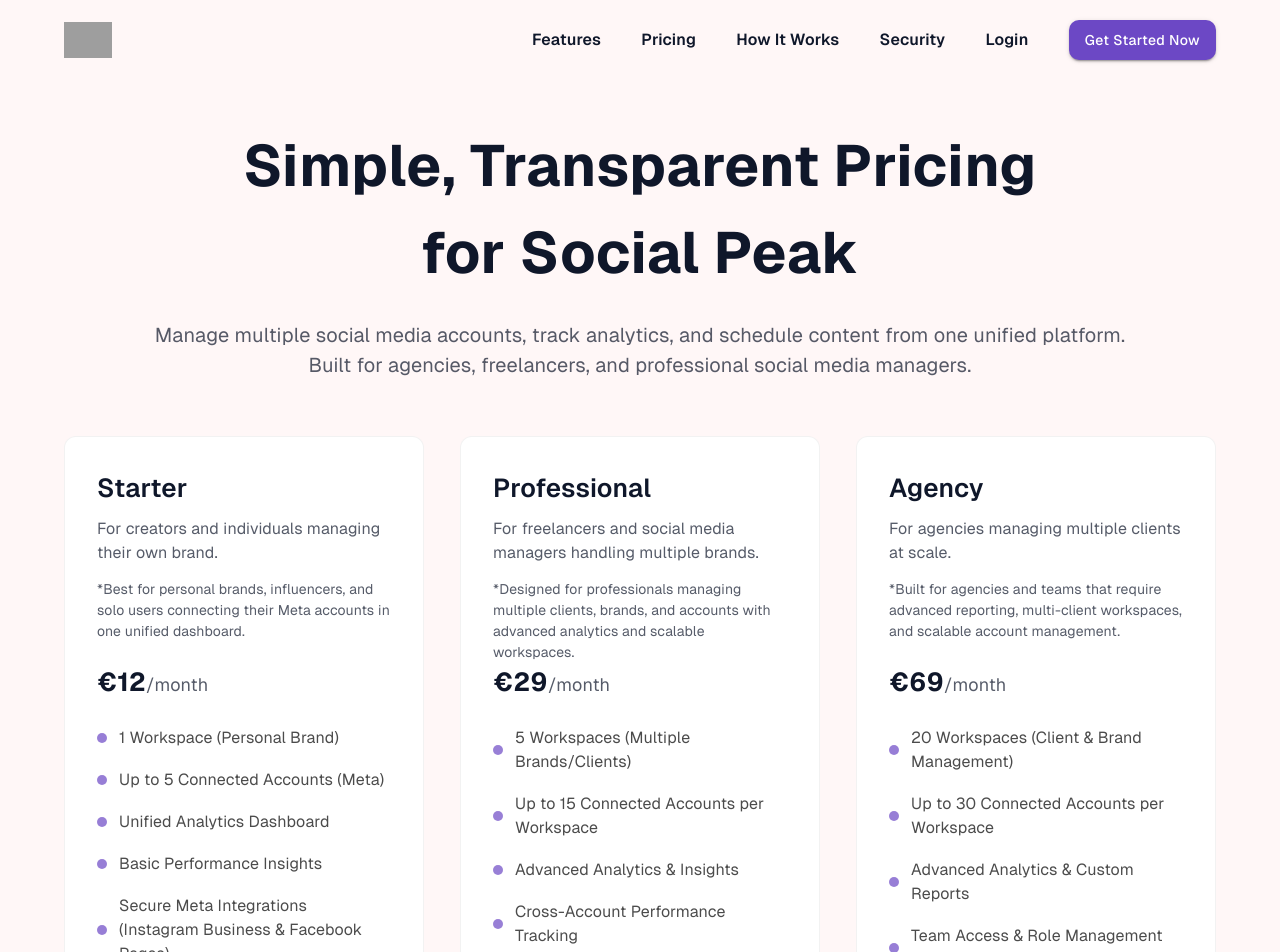
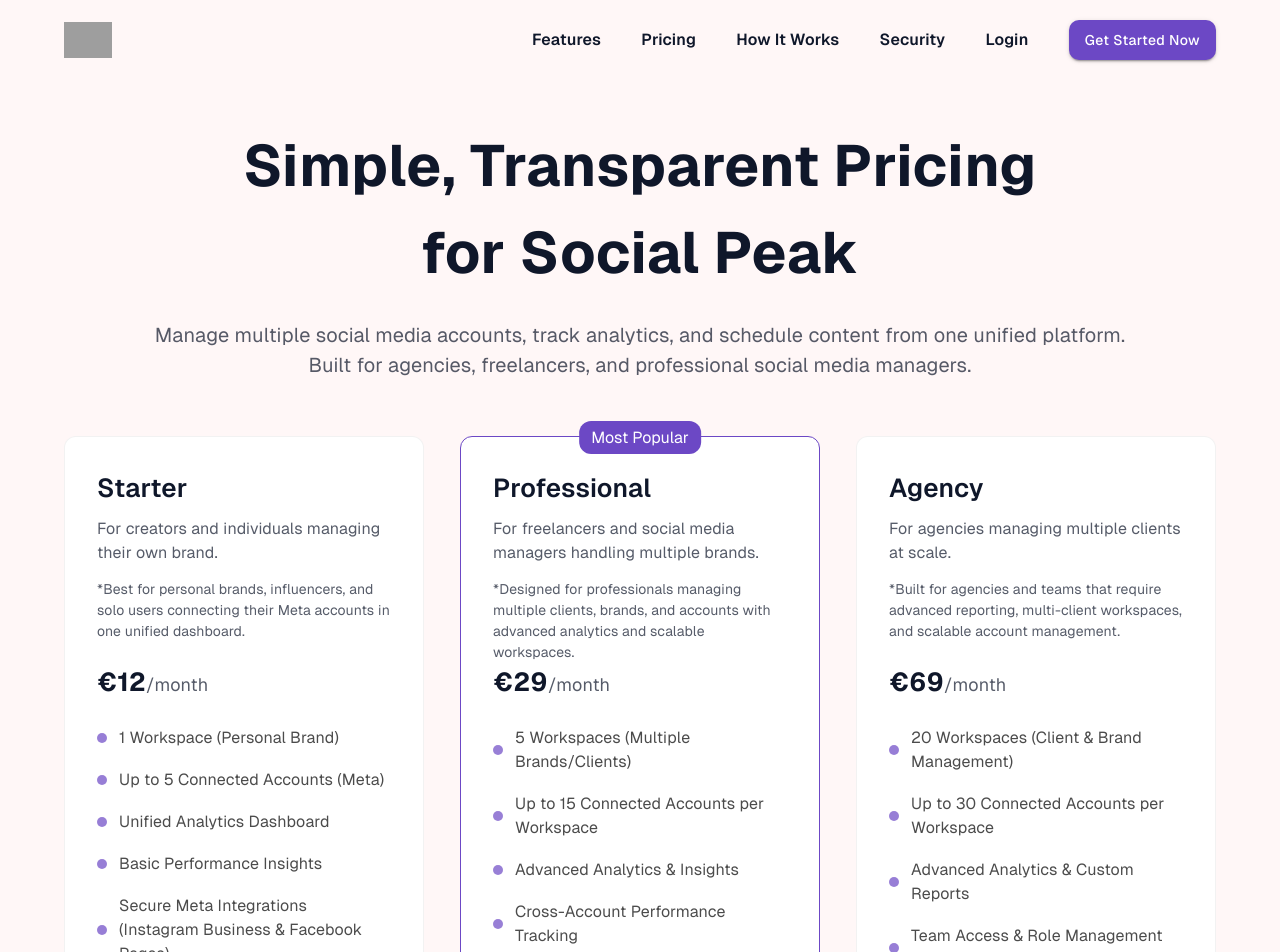
Before and after one commit to socialpeakhq/social-peak-landing, a React (Vite) app: page /pricing in a window 1280 px wide. Shown: the top 952 px of the page. Built offline with nearby package versions, Linux system fonts and the light colour scheme; grey boxes are pictures that could not be loaded.

Commit message:
added popular price card

```diff
--- a/src/pages/pricing/components/PricingCard/index.tsx
+++ b/src/pages/pricing/components/PricingCard/index.tsx
@@ -9,7 +9,7 @@
 
 export default function PriceCard({ card }: IProps): ReactElement {
   return (
-    <Box className={styles.cardContainer}>
+    <Box className={`${styles.cardContainer} ${card.popular && styles.popularCard}`}>
       <Typography className={styles.cardTitle}>{card.title}</Typography>
       <Typography className={styles.tagline}>{card.tagline}</Typography>
       <Typography className={styles.description}>*{card.description}</Typography>
--- a/src/pages/pricing/components/PricingCard/styles.module.scss
+++ b/src/pages/pricing/components/PricingCard/styles.module.scss
@@ -84,3 +84,18 @@
   background-color: var(--accent-purple);
   color: #fff;
 }
+
+.popularCard {
+  border: solid 1px var(--accent-purple);
+  &::after {
+    content: "Most Popular";
+    position: absolute;
+    top: -16px;
+    left: 50%;
+    transform: translateX(-50%);
+    background-color: var(--accent-purple);
+    padding: 6px 12px;
+    color: white;
+    border-radius: 12px;
+  }
+}
```
